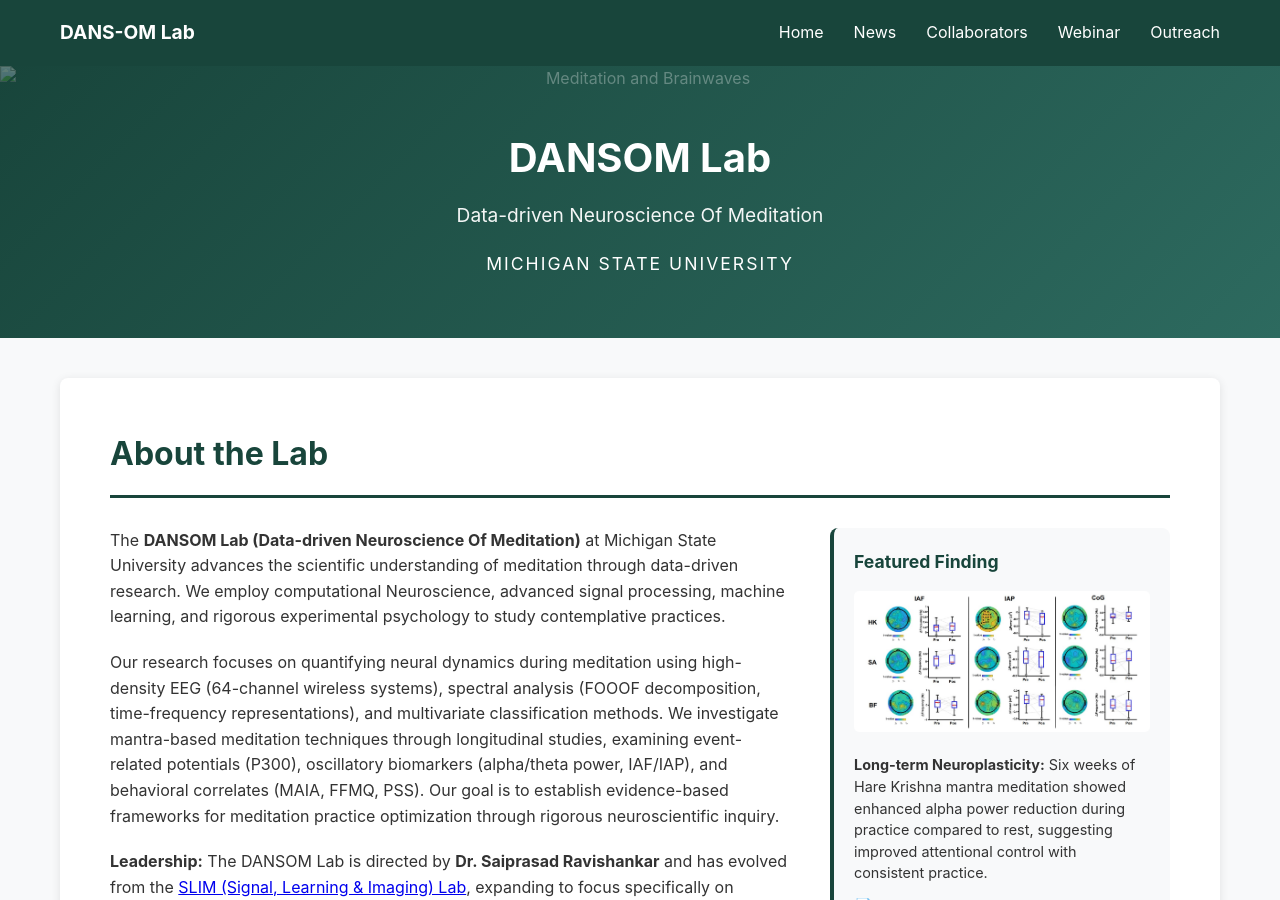
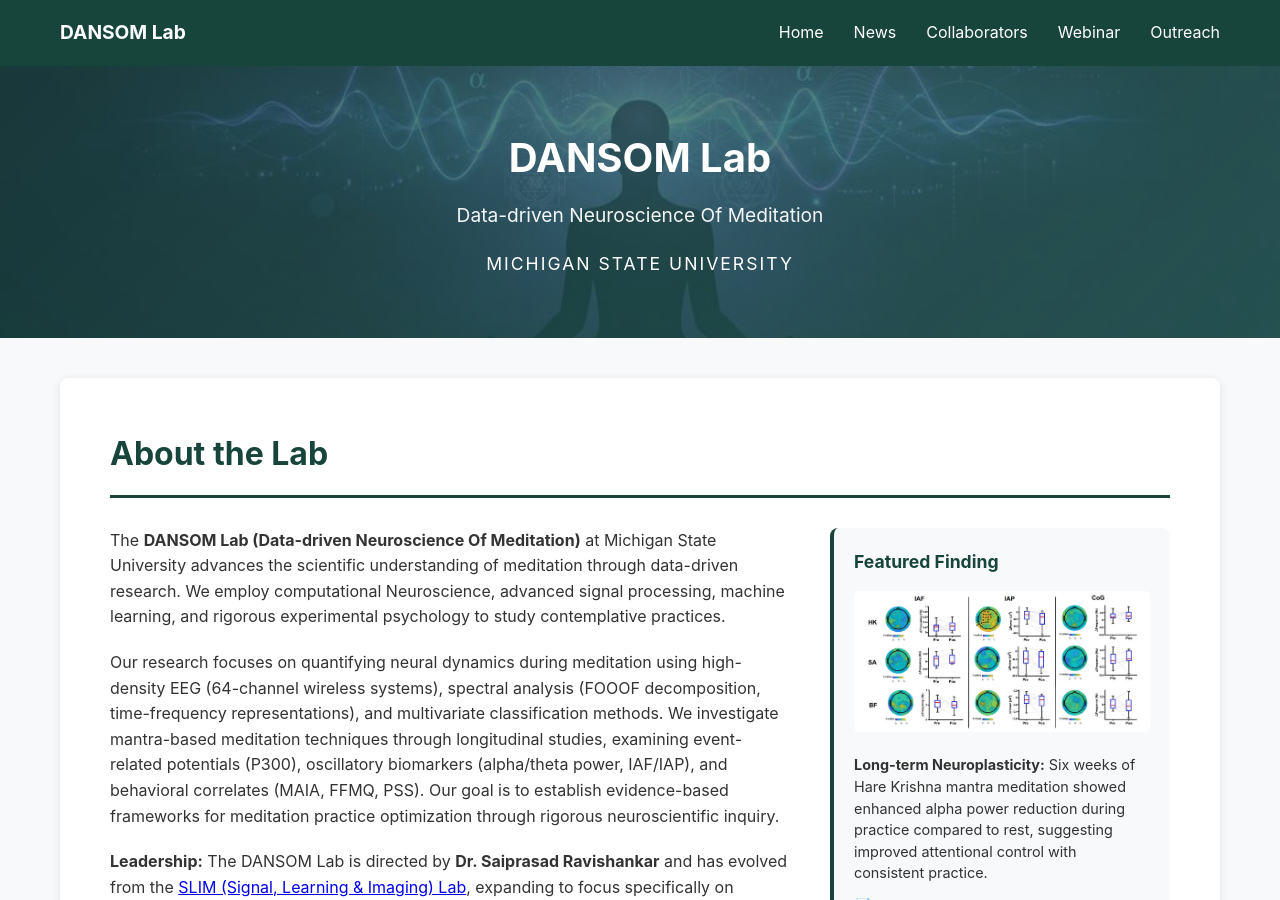
Before and after one commit to dans-om/dans-om.github.io, a Jekyll site: the page built from index.md, in a window 1280 px wide and 900 px high. Built offline with Jekyll 4.4.1, drawn with Linux system fonts in a browser that asks for light colours.

Commit message:
version 3.1

```diff
--- a/_data/team.yml
+++ b/_data/team.yml
@@ -61,7 +61,7 @@
   role: Collaborator
   department: Applied Psychology, New York University
   category: Collaborator
-  image: /images/team/barry.jpg
+  image: /images/team/barry.jfif
 
 - name: Dr. Mengsen Zhang
   role: Collaborator
--- a/_includes/navigation.html
+++ b/_includes/navigation.html
@@ -2,7 +2,7 @@
     <div class="container">
         <div style="display: flex; justify-content: space-between; align-items: center; flex-wrap: wrap;">
             <div style="color: white; font-size: 1.2em; font-weight: bold;">
-                <a href="{{ '/' | relative_url }}" style="color: white; text-decoration: none;">DANS-OM Lab</a>
+                <a href="{{ '/' | relative_url }}" style="color: white; text-decoration: none;">DANSOM Lab</a>
             </div>
             <div style="display: flex; gap: 30px; flex-wrap: wrap;">
                 <a href="{{ '/' | relative_url }}" style="color: white; text-decoration: none; padding: 5px 0;">Home</a>
```
Also changed, not shown: images/deva-talk.jpg (renamed from images/dev-talk.jpg), images/meditation-banner.jpeg (renamed from images/banner.jpeg).
